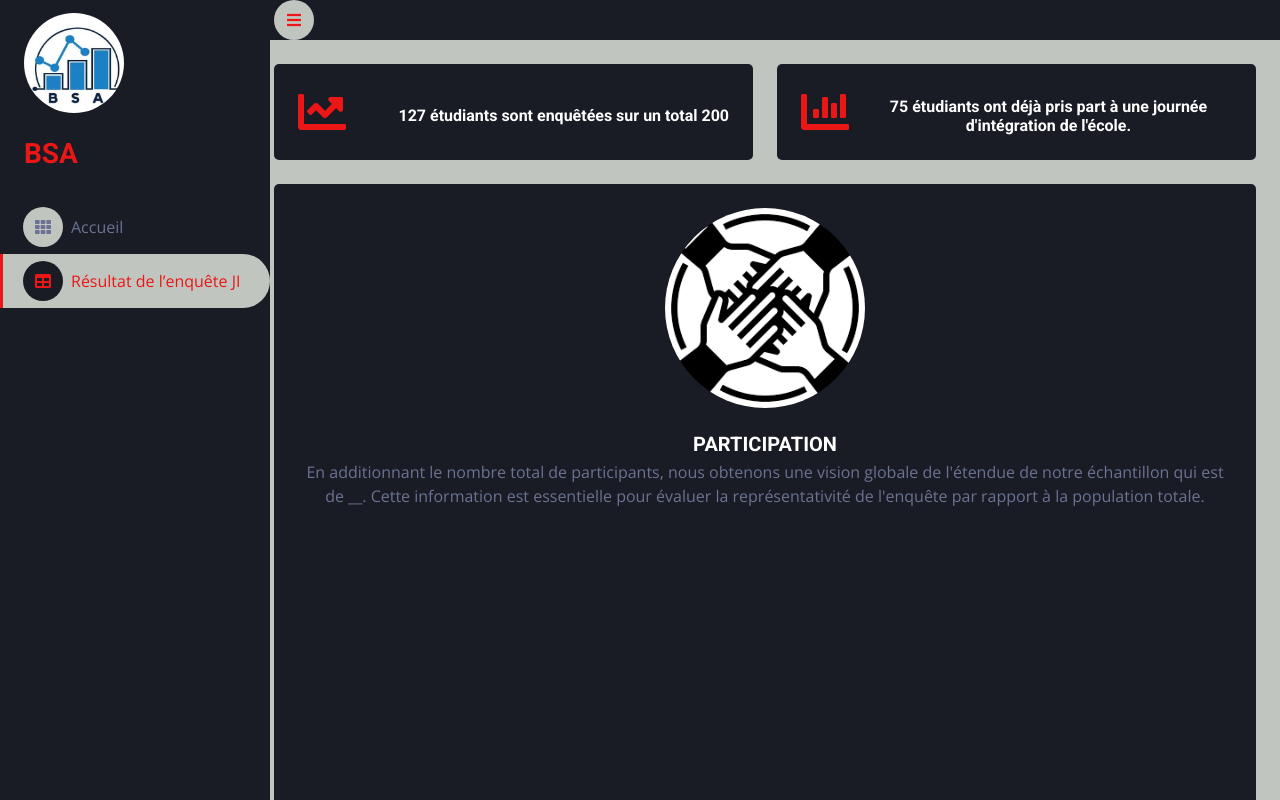
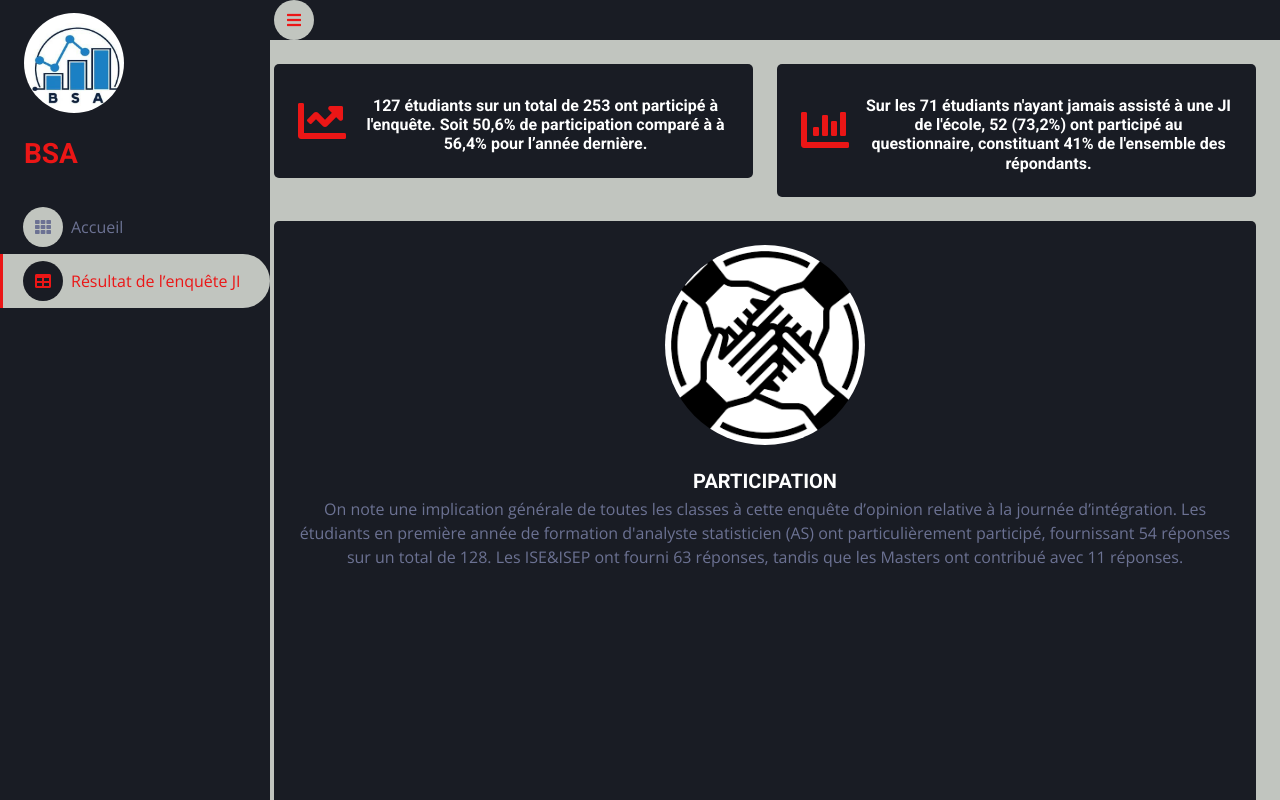
Before and after one commit to aesbsa/ji, a plain HTML site: page resultats.html in a window 1280 px wide. Shown: the top 800 px of the page. Drawn offline with nearby package versions, Linux system fonts and the light colour scheme.

Commit message:
Update resultats.html

```diff
--- a/resultats.html
+++ b/resultats.html
@@ -87,7 +87,8 @@
                                 <p class="mb-2"></p>
                                 <center>
                                     <h6 class="mb-0">
-                                        127 étudiants sont enquêtées sur un total 200
+                                        127 étudiants sur un total de 253 ont participé à l'enquête.
+                                        Soit 50,6% de participation  comparé à à 56,4% pour l’année dernière.
                                     </h6>
                                 </center>
                             </div>
@@ -100,7 +101,8 @@
                                 <p class="mb-2"></p>
                                 <center>
                                     <h6 class="mb-0">
-                                    75 étudiants ont déjà pris part à une journée d'intégration de l'école.
+                                        Sur les 71 étudiants n'ayant jamais assisté à une JI de l'école,
+                                        52 (73,2%) ont participé au questionnaire, constituant 41% de l'ensemble des répondants.
                                     </h6>
                                 </center>
                             </div>
@@ -185,10 +187,13 @@
                                 <div class="testimonial-item text-center">
                                     <img class="img-fluid rounded-circle mx-auto mb-4" src="images/parti.png" style="width: 200px; height: 200px;">
                                     <h5 class="mb-1">PARTICIPATION</h5>
-                                    <p class="mb-0">En additionnant le nombre total de participants, nous obtenons une
-                                         vision globale de l'étendue de notre échantillon qui est de __. Cette information est
-                                          essentielle pour évaluer la représentativité de l'enquête par rapport à
-                                          la population totale.
+                                    <p class="mb-0">
+                                        On note une implication générale de toutes les classes à
+                                        cette enquête d’opinion relative à la journée d’intégration.
+                                        Les étudiants en première année de formation d'analyste statisticien
+                                        (AS) ont particulièrement participé, fournissant 54 réponses sur un total de 128.
+                                        Les ISE&ISEP ont fourni 63 réponses,
+                                        tandis que les Masters ont contribué avec 11 réponses.
                                     </p>
                                 </div>
 
```
